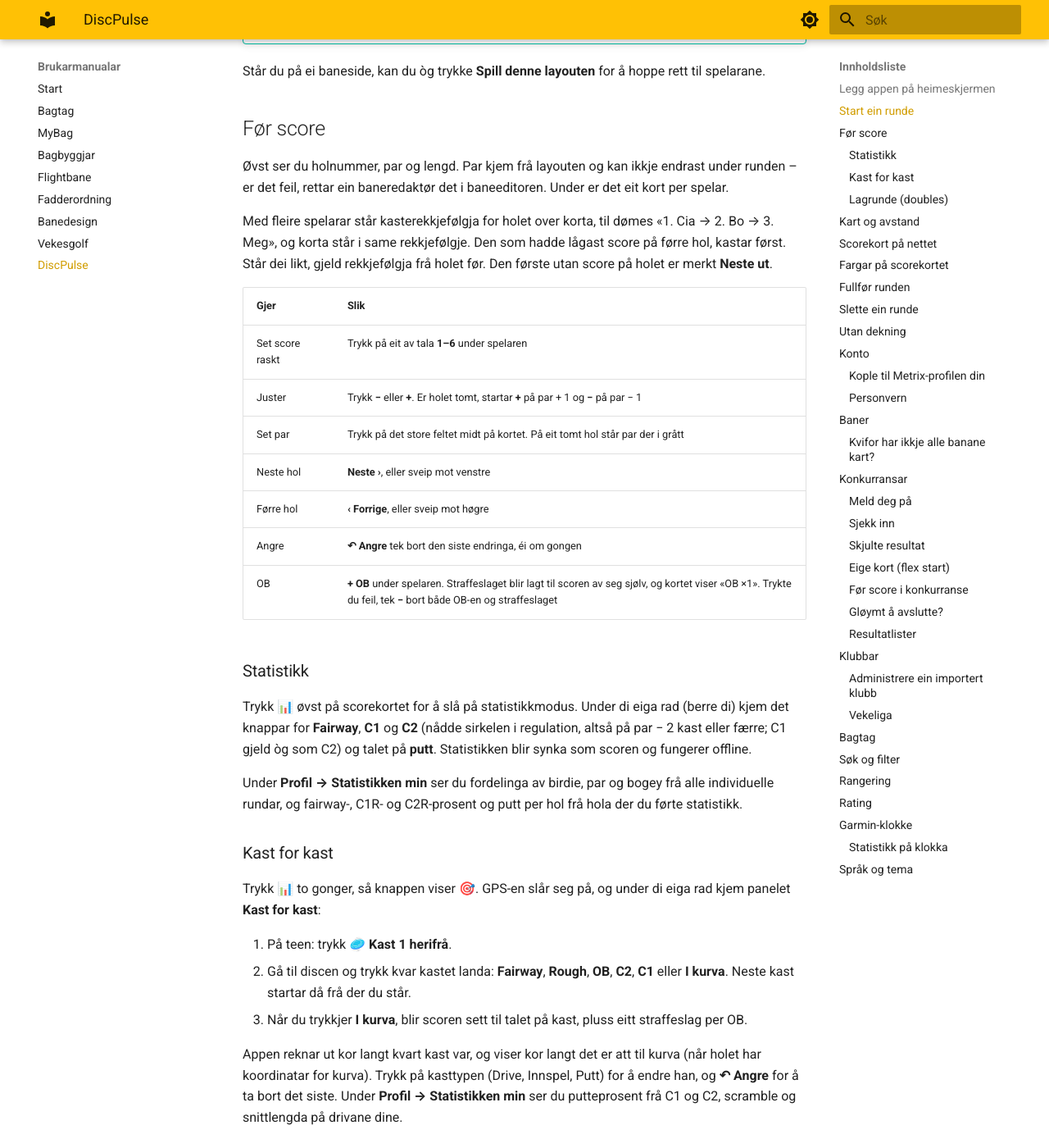
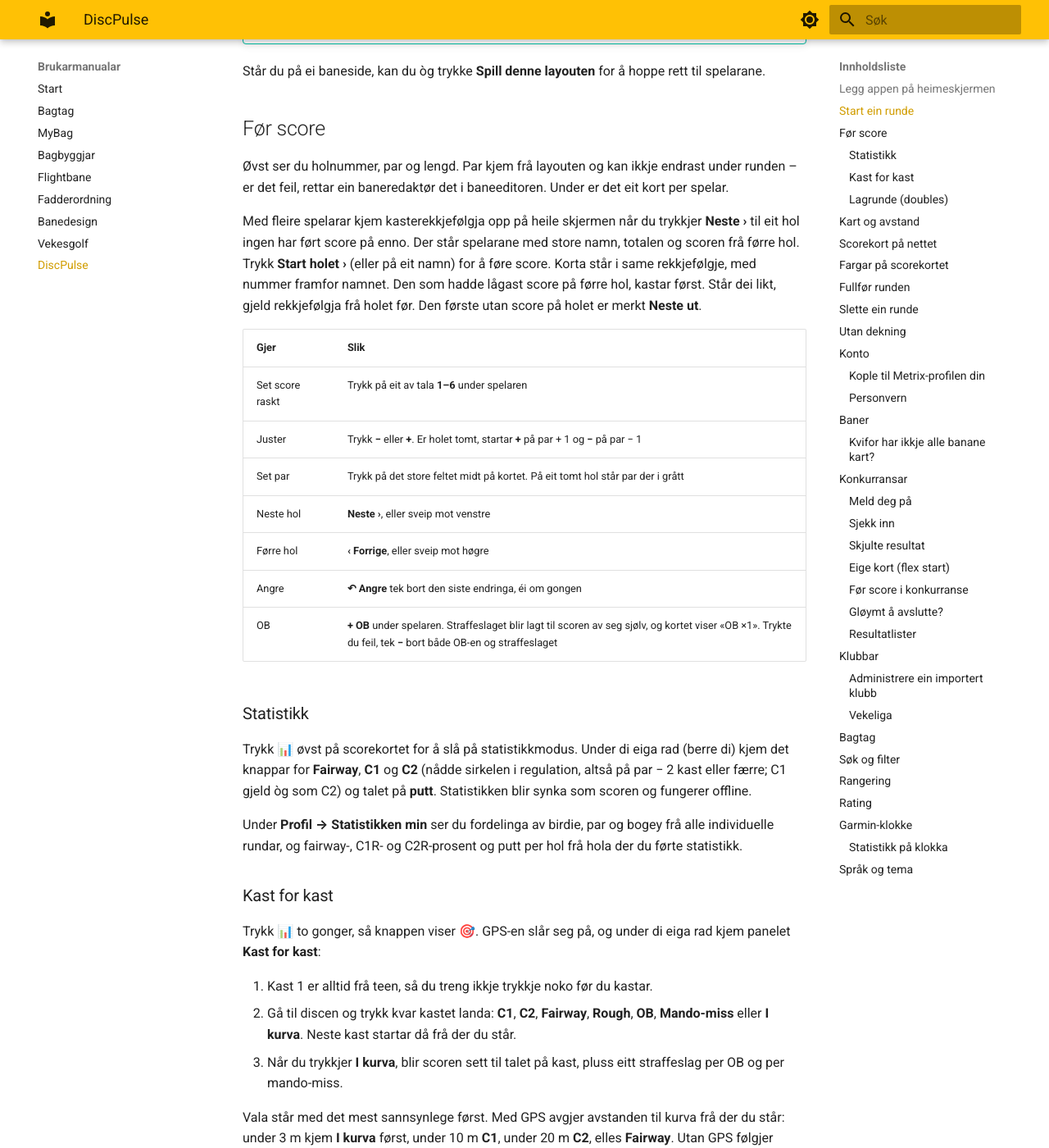
Before and after one commit to hanses89/manuals, an MkDocs documentation site: the page built from docs/discpulse.md, in a window 1280 px wide and 1400 px high, scrolled down 1287 px. Shown: the whole window at 82% size. Built offline with MkDocs 1.6.1 and Material for MkDocs 9.7.7, drawn with Linux system fonts in a browser that asks for light colours; some of the changed text lies outside the part shown.

Commit message:
manual: sync from discpulse.app @ 869d2555a016c6eff87d70a1e7970e6ce3f8680a

```diff
--- a/docs/discpulse.md
+++ b/docs/discpulse.md
@@ -56,7 +56,7 @@ rett til spelarane.
 
 Øvst ser du holnummer, par og lengd. Par kjem frå layouten og kan ikkje endrast under runden – er det feil, rettar ein baneredaktør det i baneeditoren. Under er det eit kort per spelar.
 
-Med fleire spelarar står kasterekkjefølgja for holet over korta, til dømes «1. Cia → 2. Bo → 3. Meg», og korta står i same rekkjefølgje. Den som hadde lågast score på førre hol, kastar først. Står dei likt, gjeld rekkjefølgja frå holet før. Den første utan score på holet er merkt **Neste ut**.
+Med fleire spelarar kjem kasterekkjefølgja opp på heile skjermen når du trykkjer **Neste ›** til eit hol ingen har ført score på enno. Der står spelarane med store namn, totalen og scoren frå førre hol. Trykk **Start holet ›** (eller på eit namn) for å føre score. Korta står i same rekkjefølgje, med nummer framfor namnet. Den som hadde lågast score på førre hol, kastar først. Står dei likt, gjeld rekkjefølgja frå holet før. Den første utan score på holet er merkt **Neste ut**.
 
 | Gjer | Slik |
 |---|---|
@@ -84,11 +84,17 @@ der du førte statistikk.
 Trykk **📊** to gonger, så knappen viser **🎯**. GPS-en slår seg på, og under di eiga
 rad kjem panelet **Kast for kast**:
 
-1. På teen: trykk **🥏 Kast 1 herifrå**.
-2. Gå til discen og trykk kvar kastet landa: **Fairway**, **Rough**, **OB**, **C2**,
-   **C1** eller **I kurva**. Neste kast startar då frå der du står.
+1. Kast 1 er alltid frå teen, så du treng ikkje trykkje noko før du kastar.
+2. Gå til discen og trykk kvar kastet landa: **C1**, **C2**, **Fairway**, **Rough**,
+   **OB**, **Mando-miss** eller **I kurva**. Neste kast startar då frå der du står.
 3. Når du trykkjer **I kurva**, blir scoren sett til talet på kast, pluss eitt straffeslag
-   per OB.
+   per OB og per mando-miss.
+
+Vala står med det mest sannsynlege først. Med GPS avgjer avstanden til kurva frå der du
+står: under 3 m kjem **I kurva** først, under 10 m **C1**, under 20 m **C2**, elles
+**Fairway**. Utan GPS følgjer rekkjefølgja par: drive på par 3 gir **C1**/**C2** først,
+drive på par 4 og 5 gir **Fairway**/**Rough**/**OB**/**Mando-miss** først, og kastet
+for par eller putt frå C1/C2 gir **I kurva** først.
 
 Appen reknar ut kor langt kvart kast var, og viser kor langt det er att til kurva
 (når holet har koordinatar for kurva). Trykk på kasttypen (Drive, Innspel, Putt) for å
@@ -457,21 +463,27 @@ Har du slått på statistikk for runden på telefonen (📊 eller 🎯), fører
 statistikk på klokka òg. Du kan slå det av eller på for klokka: hald **OPP** inne
 og vel **Statistikk**.
 
-1. Stå der du kastar frå og trykk **SELECT**. Klokka merkar kastet med posisjonen
-   og avstanden til korga.
-2. Gå til disken og trykk **SELECT** igjen. Vel kvar han landa: **I kurven**,
-   **Sirkel 1**, **Sirkel 2**, **Fairway**, **Rough** eller **OB**. Øvst ser du
-   kor langt det er til korga derifrå.
-3. Landa han ikkje i korga, startar neste kast der du står.
-4. **I kurven** avsluttar holet og set scoren. **SELECT** går så til neste hol.
+1. Kast frå teen. Kast 1 er alltid frå teen, så du treng ikkje trykkje noko der.
+2. Gå til disken og trykk **SELECT**. Vel kvar han landa: **I kurven**, **Sirkel 1**,
+   **Sirkel 2**, **Fairway**, **Rough**, **OB** eller **Mando-miss**. Det mest
+   sannsynlege står øvst (same regel som på telefonen), og tittelen viser kor langt
+   det er til korga derifrå.
+3. Landa han ikkje i korga, startar neste kast der du står. Gå til disken og trykk
+   **SELECT** igjen.
+4. **I kurven** avsluttar holet og set scoren. OB og mando-miss gir eitt straffeslag.
+   **SELECT** går så til neste hol.
 
 **Angre** i lista tek bort det siste kastet. Fairway, C1/C2 i regulering og putt
 blir rekna ut av kasta, slik som på telefonen. Vil du berre føre score på eit hol,
-trykk **OPP** før du merkar eit kast.
+trykk **OPP** eller **NED** før du trykkjer **SELECT** første gong.
 
 Telefonen og klokka står på same hol: byter du hol på den eine, følgjer den andre
 etter innan 10 sekund. Kast du har merka på telefonen, kjem òg til klokka. Du kan
 byrje eit hol på telefonen og fullføre det på klokka.
+
+**OB på klokka:** hald **OPP** inne og vel **OB +1** (øvst i menyen). Straffeslaget
+blir lagt til scoren, og klokka viser «OB ×1» i raudt. **OB −1** i same meny tek det
+bort igjen. OB følgjer med til telefonen og tilbake.
 
 På eit nytt hol viser klokka par i grått som utgangspunkt. **OPP** aukar scoren og
 **NED** senkar han (frå par). **SELECT** lagrar par om du ikkje har endra noko, og går
```
